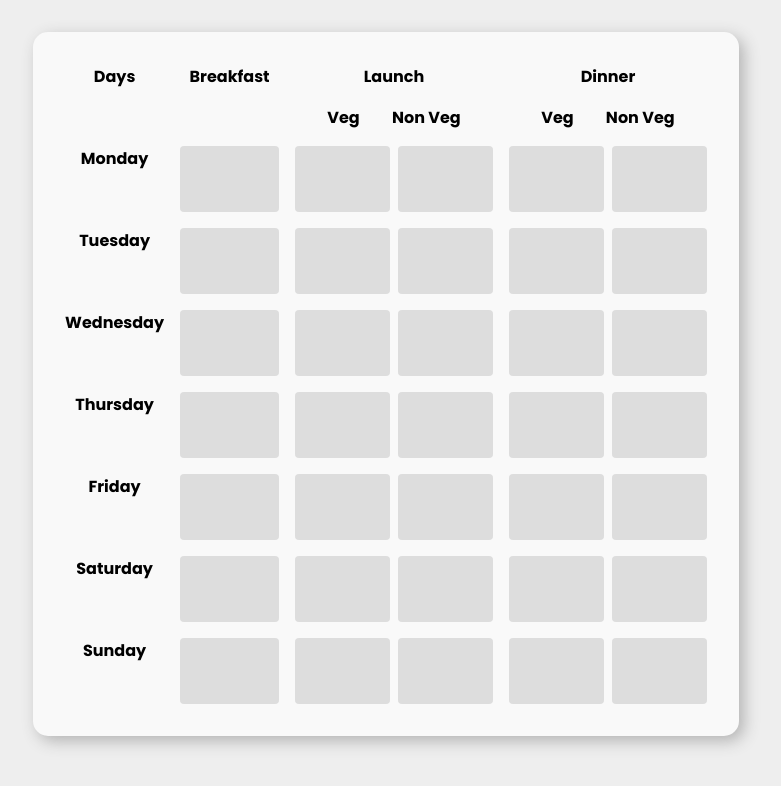
After one commit to Satyaprakash83/Canteen-Management-System, a PHP site: page /student_dashboard/student_dashboard.php in a window 1280 px wide. The commit adds this page. Shown: the top 786 px of the page, without its empty margins (254-1035 px from the left). Run offline with PHP 8.4, Linux system fonts and the light colour scheme; data that the repository does not hold is empty.

Commit message:
added menu setup page and student dashboard pages and set different views for different users

```diff
--- /dev/null
+++ b/_partials/_get_food_names.php
@@ -0,0 +1,9 @@
+<?php
+require_once './_connect.php';
+$query = "SELECT * FROM food_items";
+
+$result = mysqli_query($connection, $query);
+
+$foodList = mysqli_fetch_all($result, MYSQLI_ASSOC);
+
+echo json_encode($foodList);
--- /dev/null
+++ b/_partials/_get_meals.php
@@ -0,0 +1,10 @@
+<?php
+require_once './_connect.php';
+
+$query = "SELECT meal_id, meal_item_list, meal_category, meal_type FROM meal_table";
+
+$result = mysqli_query($connection, $query);
+
+$mealList = mysqli_fetch_all($result, MYSQLI_ASSOC);
+
+echo json_encode($mealList);
--- /dev/null
+++ b/student_dashboard/get_menu.php
@@ -0,0 +1,8 @@
+<?php
+require_once './../_partials/_connect.php';
+
+$query = "SELECT * FROM menu";
+
+$result = mysqli_query($connection, $query);
+
+echo json_encode(mysqli_fetch_all($result, MYSQLI_ASSOC));
--- /dev/null
+++ b/student_dashboard/student_dashboard.css
@@ -0,0 +1,43 @@
+.wrapper {
+  display: grid;
+  gap: 1em;
+  grid-template-columns: 1fr 1fr 2fr 2fr;
+  grid-auto-rows: minmax(3rem, 1fr);
+}
+.days {
+  font-weight: 700;
+  text-align: center;
+}
+
+.catagories {
+  display: flex;
+  justify-content: space-evenly;
+  margin-top: 1em;
+}
+.breakfastOptions,
+.veg,
+.nonVeg {
+  background-color: #ddd;
+  border-radius: 0.25em;
+  padding-inline: 0.5em;
+  padding-top: 1em;
+  text-align: center;
+}
+.launchOptions,
+.dinnerOptions {
+  display: grid;
+  grid-template-columns: 1fr 1fr;
+  gap: 0.5em;
+}
+.breakfastOptions {
+  width: 100%;
+}
+.submitBtn {
+  display: block;
+  width: 30%;
+  font-size: 1rem;
+  font-weight: 500;
+  margin-top: 2em;
+  margin-inline-start: auto;
+  margin-right: 1em;
+}
--- /dev/null
+++ b/student_dashboard/student_dashboard.js
@@ -0,0 +1,39 @@
+$.post("./../_partials/_get_meals.php", (data) => {
+  let mealList = JSON.parse(data);
+
+  $.post("./../_partials/_get_food_names.php", (data) => {
+    const foodNameList = JSON.parse(data);
+
+    menuList = setMealList(mealList, foodNameList);
+    $.post("./get_menu.php", (data) => {
+      const menu = JSON.parse(JSON.parse(data)[0]["menu_list"]);
+      [
+        ...document.querySelectorAll(".breakfastOptions, .veg, .nonVeg"),
+      ].forEach((element) => {
+        element.textContent = getMealName(menuList, menu.shift());
+      });
+    });
+  });
+});
+
+function setMealList(mealList, foodNameList) {
+  mealList.forEach((element) => {
+    const meal_item_list = JSON.parse(element["meal_item_list"]);
+    element["meal_item_list"] = meal_item_list
+      .map(
+        (meal_id) =>
+          foodNameList.filter((food) => food["food_id"] == meal_id)[0][
+            "food_name"
+          ]
+      )
+      .join(", ");
+  });
+  return mealList;
+}
+
+function getMealName(menuList, meal_id) {
+  const meal = menuList.filter((meal) => {
+    return meal["meal_id"] == meal_id;
+  });
+  return meal[0]["meal_item_list"];
+}
--- /dev/null
+++ b/student_dashboard/student_dashboard.php
@@ -0,0 +1,185 @@
+<!DOCTYPE html>
+<html lang="en">
+
+<head>
+    <meta charset="UTF-8">
+    <meta name="viewport" content="width=device-width, initial-scale=1.0">
+    <title>Setup Menu</title>
+    <!-- default CSS -->
+    <link rel="stylesheet" href="./../apply_leave.css">
+    <!-- page CSS -->
+    <link rel="stylesheet" href="./student_dashboard.css">
+    <!-- jQuery -->
+    <script src="./../jQuery/jquery-3.7.0.js"></script>
+    <!-- page Script -->
+    <script src="./student_dashboard.js" defer></script>
+</head>
+
+<body>
+    <section class="container">
+        <div class="wrapper">
+
+            <div class="days">Days</div>
+            <div class="days">Breakfast</div>
+            <div>
+                <div class="days">Launch</div>
+                <div class="catagories">
+                    <div class="days">Veg</div>
+                    <div class="days">Non Veg</div>
+                </div>
+
+            </div>
+            <div>
+                <div class="days">Dinner</div>
+                <div class="catagories">
+                    <div class="days">Veg</div>
+                    <div class="days">Non Veg</div>
+                </div>
+            </div>
+
+            <div class="days">Monday</div>
+            <div name="breakfastOptions" class="breakfastOptions" id="">
+
+            </div>
+            <div name="lunchOptions" class="launchOptions" id="">
+                <div class="veg" name="" id="">
+
+                </div>
+                <div class="nonVeg" name="" id="">
+
+                </div>
+
+            </div>
+            <div name="dinnerOptions" class="dinnerOptions" id="">
+                <div class="veg" name="" id="">
+
+                </div>
+                <div class="nonVeg" name="" id="">
+
+                </div>
+            </div>
+            <div class="days">Tuesday</div>
+            <div name="breakfastOptions" class="breakfastOptions" id="">
+
+            </div>
+            <div name="lunchOptions" class="launchOptions" id="">
+                <div class="veg" name="" id="">
+
+                </div>
+                <div class="nonVeg" name="" id="">
+
+                </div>
+            </div>
+            <div name="dinnerOptions" class="dinnerOptions" id="">
+                <div class="veg" name="" id="">
+
+                </div>
+                <div class="nonVeg" name="" id="">
+
+                </div>
+            </div>
+            <div class="days">Wednesday</div>
+            <div name="breakfastOptions" class="breakfastOptions" id="">
+
+            </div>
+            <div name="lunchOptions" class="launchOptions" id="">
+                <div class="veg" name="" id="">
+
+                </div>
+                <div class="nonVeg" name="" id="">
+
+                </div>
+            </div>
+            <div name="dinnerOptions" class="dinnerOptions" id="">
+                <div class="veg" name="" id="">
+
+                </div>
+                <div class="nonVeg" name="" id="">
+
+                </div>
+            </div>
+            <div class="days">Thursday</div>
+            <div name="breakfastOptions" class="breakfastOptions" id="">
+
+            </div>
+            <div name="lunchOptions" class="launchOptions" id="">
+                <div class="veg" name="" id="">
+
+                </div>
+                <div class="nonVeg" name="" id="">
+
+                </div>
+            </div>
+            <div name="dinnerOptions" class="dinnerOptions" id="">
+                <div class="veg" name="" id="">
+
+                </div>
+                <div class="nonVeg" name="" id="">
+
+                </div>
+            </div>
+            <div class="days">Friday</div>
+            <div name="breakfastOptions" class="breakfastOptions" id="">
+
+            </div>
+            <div name="lunchOptions" class="launchOptions" id="">
+                <div class="veg" name="" id="">
+
+                </div>
+                <div class="nonVeg" name="" id="">
+
+                </div>
+            </div>
+            <div name="dinnerOptions" class="dinnerOptions" id="">
+                <div class="veg" name="" id="">
+
+                </div>
+                <div class="nonVeg" name="" id="">
+
+                </div>
+            </div>
+            <div class="days">Saturday</div>
+            <div name="breakfastOptions" class="breakfastOptions" id="">
+
+            </div>
+            <div name="lunchOptions" class="launchOptions" id="">
+                <div class="veg" name="" id="">
+
+                </div>
+                <div class="nonVeg" name="" id="">
+
+                </div>
+            </div>
+            <div name="dinnerOptions" class="dinnerOptions" id="">
+                <div class="veg" name="" id="">
+
+                </div>
+                <div class="nonVeg" name="" id="">
+
+                </div>
+            </div>
+            <div class="days">Sunday</div>
+            <div name="breakfastOptions" class="breakfastOptions" id="">
+
+            </div>
+            <div name="lunchOptions" class="launchOptions" id="">
+                <div class="veg" name="" id="">
+
+                </div>
+                <div class="nonVeg" name="" id="">
+
+                </div>
+            </div>
+            <div name="dinnerOptions" class="dinnerOptions" id="">
+                <div class="veg" name="" id="">
+
+                </div>
+                <div class="nonVeg" name="" id="">
+
+                </div>
+            </div>
+        </div>
+    </section>
+</body>
+
+</html>
```
Also changed, not shown: food_pref.css (+12 -42 lines), index.php (+42 -13 lines), menu_setup/setup_menu.css (added, +38 -0 lines), menu_setup/setup_menu.js (added, +67 -0 lines), menu_setup/setup_menu.php (added, +186 -0 lines), menu_setup/submit_menu.php (added, +16 -0 lines).
